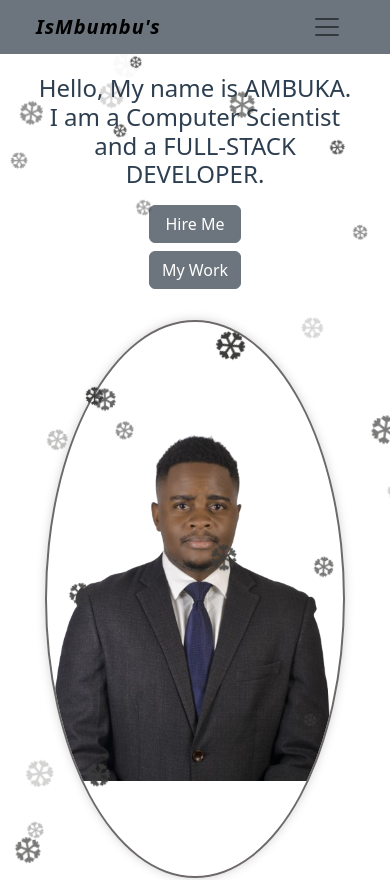
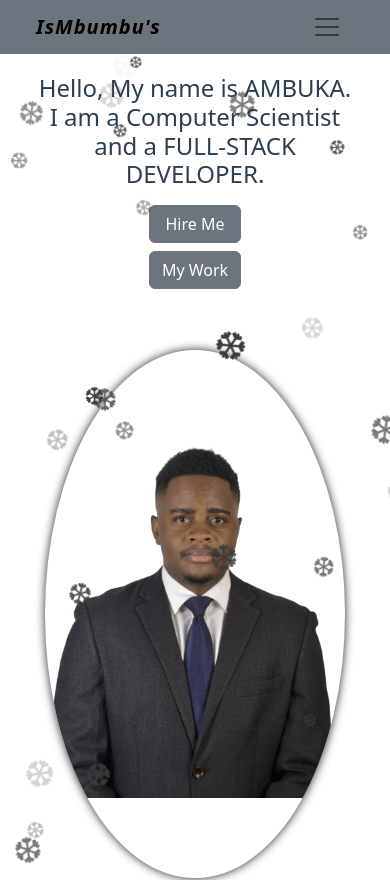
Before and after one commit to isMbumbu/drews_portfolio, a React (Vite) app: page / in a window 390 px wide. Shown: the top 880 px of the page. Built offline with nearby package versions, Linux system fonts and the light colour scheme.

Commit message:
changed floating image

```diff
--- a/src/components/home.css
+++ b/src/components/home.css
@@ -82,11 +82,18 @@ img {
 
 @media (max-width: 768px) {
     .floating-image {
+        border-radius: 100%;
+        border: 2px transparent;
+        box-shadow: 0 0 10px;
+        transition: all 0.3s ease-in-out;
+      }
+    .floating-image {
         display: block;
         width: 120%;
         max-width: 300px;
         height: auto;
-        margin: -160px auto 0; /* This keeps the negative margin to pull it up */
+        margin: -100px auto 0; /* This keeps the negative margin to pull it up */
+
         transition: all 0.3s ease-in-out;
     }
 
```
